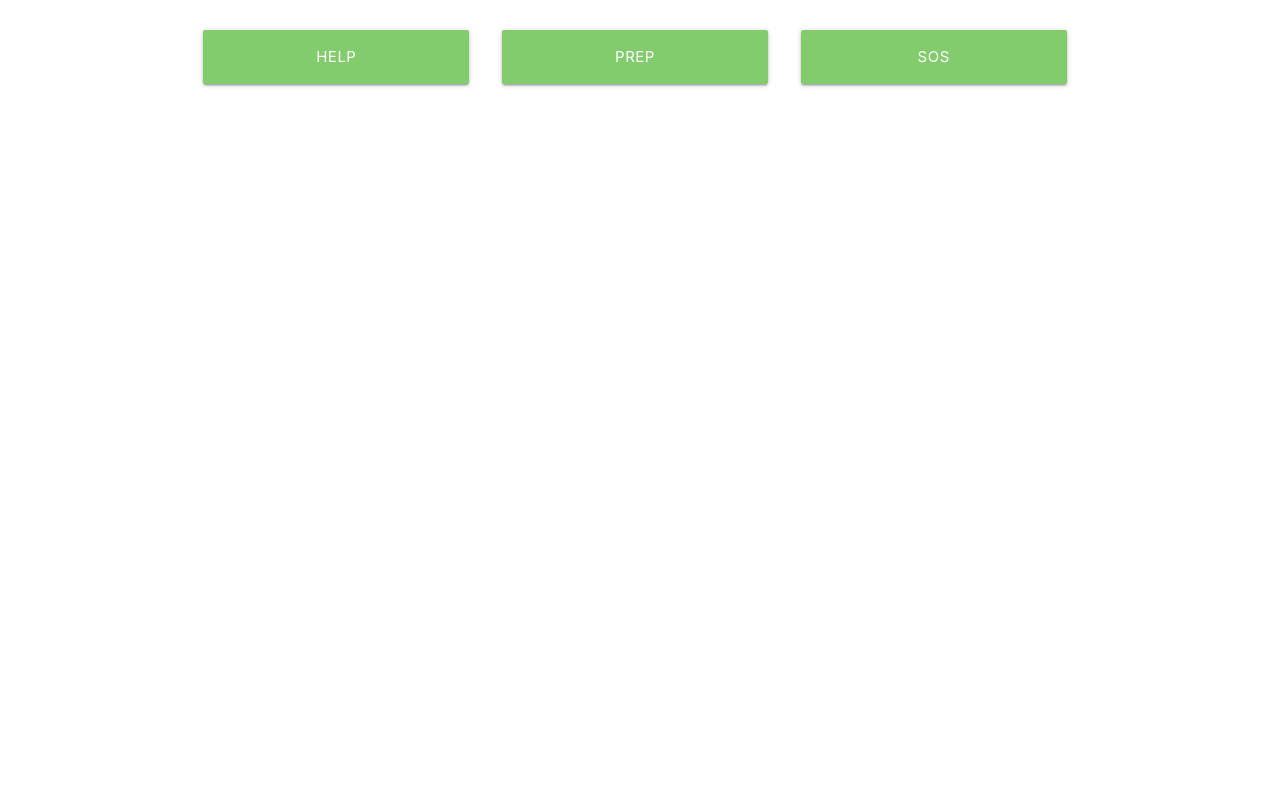
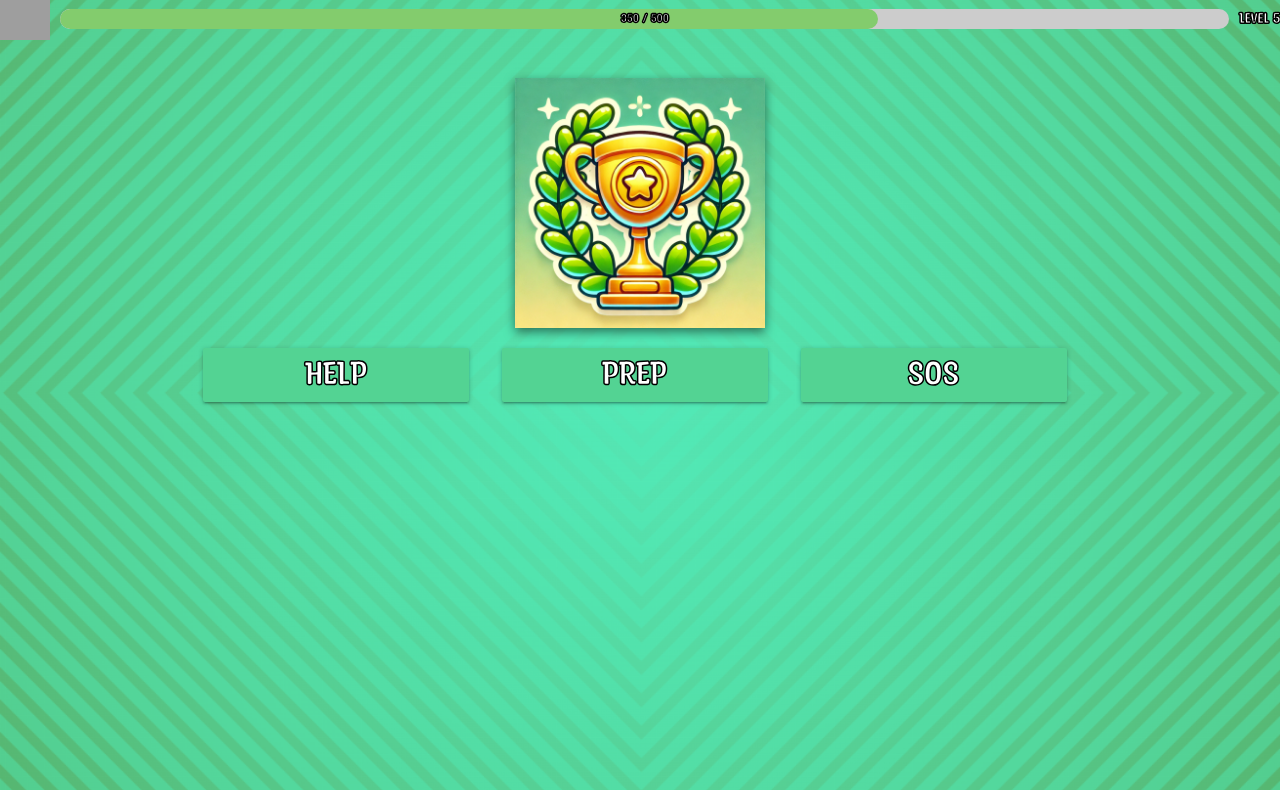
Before and after one commit to BonelessWater/Artemis, a React (Create React App) app in the folder artemis/: page / in a window 1280 px wide. Built offline with nearby package versions, Linux system fonts and the light colour scheme; grey boxes are pictures that could not be loaded; a web font is replaced by a local one.

Commit message:
Achievements page; font; background; exp bar

```diff
--- a/artemis/src/App.js
+++ b/artemis/src/App.js
@@ -5,7 +5,7 @@ import { BrowserRouter as Router, Routes, Route } from 'react-router-dom';
 import Body from './components/Body';
 import ResearchPage from './components/ResearchPage';
 
-// Placeholder component for the Settings page
+// Placeholder components...
 const SettingsPage = () => (
   <div className="container" style={{ marginTop: '30px' }}>
     <h3>Settings</h3>
@@ -13,7 +13,6 @@ const SettingsPage = () => (
   </div>
 );
 
-// Placeholder component for the Help page
 const HelpPage = () => (
   <div className="container" style={{ marginTop: '30px' }}>
     <h3>Help</h3>
@@ -21,15 +20,33 @@ const HelpPage = () => (
   </div>
 );
 
+const AcheivementPage = () => (
+  <div className="container" style={{ marginTop: '30px' }}>
+    <h3>This is where achievements go</h3>
+    <p>achievements page content goes here.</p>
+  </div>
+);
+
 const App = () => (
+  <div
+    style={{
+      backgroundImage: `url(${process.env.PUBLIC_URL + "/images/background.png"})`,
+      backgroundSize: "cover",
+      backgroundPosition: "center",
+      backgroundRepeat: "no-repeat",
+      height: "100vh"
+    }}
+  >
     <Router>
       <Routes>
         <Route path="/" element={<Body />} />
         <Route path="/research" element={<ResearchPage />} />
         <Route path="/settings" element={<SettingsPage />} />
         <Route path="/help" element={<HelpPage />} />
+        <Route path="/achieve" element={<AcheivementPage />} />
       </Routes>
     </Router>
+  </div>
 );
 
 export default App;
--- a/artemis/src/components/Body.js
+++ b/artemis/src/components/Body.js
@@ -1,6 +1,6 @@
 // src/Body.js
 import React, { useState, useEffect, useRef } from 'react';
-import { Link } from 'react-router-dom';
+import ExperienceBar  from './ExperienceBar';
 
 // SosSlider Component – Slide from right to left to confirm SOS
 const SosSlider = ({ onConfirm }) => {
@@ -113,23 +113,57 @@ const Body = () => {
   };
 
   return (
+    <>
+      <ExperienceBar current={350} max={500} level={5} />
       <div className="container center-align" style={{ marginTop: '30px' }}>
+        {/* Trophy Image Above the Buttons */}
+        <div style={{ marginBottom: '20px' }}>
+          <img
+            src={process.env.PUBLIC_URL + "/images/trophy.webp"}
+            alt="Trophy"
+            style={{
+              display: 'block',
+              margin: '0 auto',
+              maxWidth: '250px',
+              boxShadow: '0px 4px 10px rgba(0, 0, 0, 0.5)'
+            }}
+          />
+        </div>
+
         {/* Three buttons next to each other */}
         <div className="row" style={{ display: 'flex', justifyContent: 'center', gap: '10px' }}>
           <div className="col s4">
-          <button className="btn-large" style={{ backgroundColor: '#83CC6D', width: '100%' }}>
+            <button
+              className="btn-large"
+              style={{
+                backgroundColor: 'rgb(83, 211, 147)',
+                width: '100%',
+                fontSize: '35px'
+              }}
+            >
               Help
             </button>
           </div>
           <div className="col s4">
-          <button className="btn-large" style={{ backgroundColor: '#83CC6D', width: '100%' }}>
+            <button
+              className="btn-large"
+              style={{
+                backgroundColor: 'rgb(83, 211, 147)',
+                width: '100%',
+                fontSize: '35px'
+              }}
+            >
               Prep
             </button>
           </div>
           <div className="col s4">
             <button
               className="btn-large"
-            style={{ backgroundColor: '#83CC6D', width: '100%' }}
+              style={{
+                backgroundColor: 'rgb(83, 211, 147)',
+                width: '100%',
+                fontSize: '35px'
+              }}
               onClick={() => setShowSosCard(true)}
             >
               SOS
@@ -153,6 +187,7 @@ const Body = () => {
           </div>
         )}
       </div>
+    </>
   );
 };
 
--- /dev/null
+++ b/artemis/src/components/ExperienceBar.js
@@ -0,0 +1,64 @@
+// src/components/ExperienceBar.js
+import React from 'react';
+
+const ExperienceBar = ({ current, max, level }) => {
+  // Calculate the fill percentage (capped at 100%)
+  const percentage = Math.min((current / max) * 100, 100);
+
+  return (
+    <div style={{ display: 'flex', alignItems: 'center', margin: '20px 0' }}>
+      {/* Level Icon */}
+      <div style={{ marginRight: '10px' }}>
+        <img
+          src={process.env.PUBLIC_URL + '/images/level_icon.png'}
+          alt={`Level ${level}`}
+          style={{ width: '50px', height: '50px' }}
+        />
+      </div>
+
+      {/* Experience Bar Container */}
+      <div
+        style={{
+          flex: 1,
+          height: '20px',
+          backgroundColor: '#ccc',
+          borderRadius: '10px',
+          overflow: 'hidden',
+          position: 'relative'
+        }}
+      >
+        {/* Experience Bar Fill */}
+        <div
+          style={{
+            width: `${percentage}%`,
+            height: '100%',
+            backgroundColor: '#83CC6D',
+            borderRadius: '10px',
+            transition: 'width 0.5s ease-in-out'
+          }}
+        />
+        {/* Optional: Display current exp text inside the bar */}
+        <span
+          style={{
+            position: 'absolute',
+            left: '50%',
+            top: '50%',
+            transform: 'translate(-50%, -50%)',
+            fontSize: '12px',
+            fontWeight: 'bold',
+            color: '#fff'
+          }}
+        >
+          {current} / {max}
+        </span>
+      </div>
+
+      {/* Level Text */}
+      <div style={{ marginLeft: '10px', fontWeight: 'bold' }}>
+        Level {level}
+      </div>
+    </div>
+  );
+};
+
+export default ExperienceBar;
--- a/artemis/src/index.css
+++ b/artemis/src/index.css
@@ -7,6 +7,7 @@ body {
     sans-serif;
   -webkit-font-smoothing: antialiased;
   -moz-osx-font-smoothing: grayscale;
+  margin-top: -30px !important;
 }
 
 code {
@@ -143,3 +144,30 @@ li.slider-item.active {
     border-color: #000000;
     box-shadow: 1px 2px 3px #0000009e !important;
 }
+
+@font-face {
+    font-family: 'PartyConfetti';
+    src: url('../public/fonts/PartyConfetti.ttf') format('truetype');
+    font-weight: normal;
+    font-style: normal;
+}
+
+body {
+    margin: 0;
+    font-family: 'PartyConfetti', sans-serif !important;
+    -webkit-font-smoothing: antialiased;
+    -moz-osx-font-smoothing: grayscale;
+}
+
+/* Apply your font to everything */
+* {
+    font-family: 'PartyConfetti', sans-serif !important;
+    -webkit-text-stroke: 1.5px black; /* 1px black outline */
+    color: white; /* The fill color of the text */
+}
+
+html, body {
+    margin: 0;
+    padding: 0;
+    height: 100%;
+}
--- a/artemis/src/index.js
+++ b/artemis/src/index.js
@@ -1,12 +1,13 @@
 import React from 'react';
 import ReactDOM from 'react-dom/client';
-import './index.css';
 import App from './App';
 import reportWebVitals from './reportWebVitals';
 
 // materialize
 import 'materialize-css/dist/css/materialize.min.css';
 import 'materialize-css/dist/js/materialize.min.js';
+
+import './index.css';
 
 const root = ReactDOM.createRoot(document.getElementById('root'));
 root.render(
```
Also changed, not shown: artemis/public/fonts/PartyConfetti.ttf (added), artemis/public/images/background.png (added), artemis/src/App.css (line endings or trailing spaces). Lines whose indentation alone changed are shown as unchanged.
